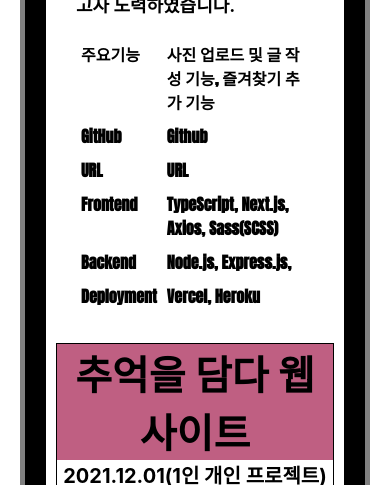
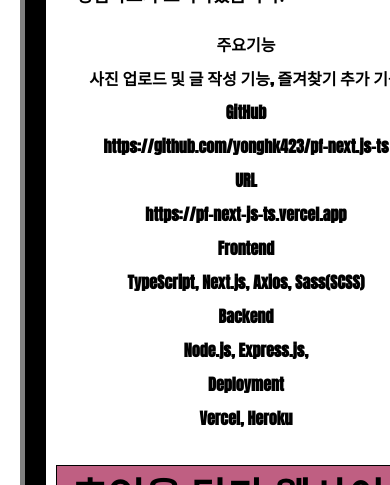
Before and after one commit to yonghk423/pf-next.js-ts, a Next.js app: page / in a window 390 px wide. Shown: the part 2520-3005 px from the top of the page. Built offline with nearby package versions, Linux system fonts and the light colour scheme.

Commit message:
reponsive scss

```diff
--- a/components/Project.module.scss
+++ b/components/Project.module.scss
@@ -114,7 +114,7 @@
     }
 }
 //--------------------------------------------------------------------------
-@media (max-width: 820px) {
+@media (max-width: 990px) {
   .container {
     .laptop {
 
@@ -136,8 +136,69 @@
             // margin: 10px;
             max-width: 100%;
             max-height: 100%;
+            height: 400px;
+            border: none;
+            }
+
+          .projectIntroBox {
+            border: none;
+            max-width: 100%;
+            // margin: 10px;
+            .projectIntro {
+               font-size: 18px;
+               margin: 20px;
+            }
+            .projectIntroTextBox {
+              margin: 20px;
+              display: grid;
+              grid-template-columns: auto auto;
+              justify-items: center;
+              .projectIntroMajor {
+                margin: 5px;
+              }
+              .projectIntroGitHub {
+                margin: 5px;
+              }
+              .projectIntroURL {
+                margin: 5px;
+              }
+              .projectIntroFront {
+                margin: 5px;
+              }
+              .projectIntroBack {
+                margin: 5px;
+              }
+              .projectIntroDeploy {
+                margin: 5px;
+              }
+            }
+          }
+        }
+    }
+  }
+
+}
+
+//--------------------------------------------------------------------
+@media (max-width: 768px) {
+  .container {
+    .laptop {
+
+      .camera {
+
+      }
+      .projectTitleBox {
+
+      }
+      .projectBox {
+          display: grid;
+          margin: 10px;
+          grid-template-columns: auto;
+          justify-items: center;
+
+          .projectImg {
+            width: 380px;
             height: 300px;
-            border: none;
             }
 
           .projectIntroBox {
@@ -178,8 +239,7 @@
 
 }
 
-//--------------------------------------------------------------------
-@media (max-width: 390px) {
+@media (max-width: 565px) {
   .container {
     .laptop {
 
@@ -196,8 +256,8 @@
           justify-items: center;
 
           .projectImg {
-            width: 200px;
-            height: 200px;
+            width: 380px;
+            height: 300px;
             }
 
           .projectIntroBox {
@@ -211,7 +271,7 @@
             .projectIntroTextBox {
               margin: 20px;
               display: grid;
-              grid-template-columns: auto auto;
+              grid-template-columns: auto;
               .projectIntroMajor {
                 margin: 5px;
               }
@@ -235,5 +295,4 @@
         }
     }
   }
-
 }
--- a/components/Project.tsx
+++ b/components/Project.tsx
@@ -41,11 +41,11 @@
                     <div className={styles.projectIntroMajor}>사진 업로드 및 글 작성 기능, 즐겨찾기 추가 기능</div>
                     <div className={styles.projectIntroGitHub}>GitHub</div>
                     <Link href={'https://github.com/yonghk423/pf-next.js-ts'}>
-                      <a><div className={styles.projectIntroGitHub}>Github</div></a>
+                      <a><div className={styles.projectIntroGitHub}>https://github.com/yonghk423/pf-next.js-ts</div></a>
                     </Link>
                     <div className={styles.projectIntroURL}>URL</div>
                     <Link href={'https://pf-next-js-ts.vercel.app'}>
-                      <a><div className={styles.projectIntroGitHub}>URL</div></a>
+                      <a><div className={styles.projectIntroGitHub}>https://pf-next-js-ts.vercel.app</div></a>
                     </Link>
                     <div className={styles.projectIntroFront}>Frontend</div>
                     <div className={styles.projectIntroFront}>
@@ -79,11 +79,11 @@
                     <div className={styles.projectIntroMajor}>사진 업로드 및 글 작성 기능, 즐겨찾기 추가 기능</div>
                     <div className={styles.projectIntroGitHub}>GitHub</div>
                     <Link href={'https://github.com/yonghk423/keep-memories'}>
-                      <a><div className={styles.projectIntroGitHub}>Github</div></a>
+                      <a><div className={styles.projectIntroGitHub}>https://github.com/yonghk423/keep-memories</div></a>
                     </Link>
                     <div className={styles.projectIntroURL}>URL</div>
                     <Link href={'https://market-list-eight.vercel.app'}>
-                      <a><div className={styles.projectIntroGitHub}>URL</div></a>
+                      <a><div className={styles.projectIntroGitHub}>https://market-list-eight.vercel.app</div></a>
                     </Link>
                     <div className={styles.projectIntroFront}>Frontend</div>
                     <div className={styles.projectIntroFront}>
@@ -117,11 +117,11 @@
                     <div className={styles.projectIntroMajor}>퀴즈 만들기, 퀴즈 맞추기, 마일리지를 이용한 상품구매</div>
                     <div className={styles.projectIntroGitHub}>GitHub</div>
                     <Link href={'https://github.com/codestates/TheKing-sLetters'}>
-                      <a><div className={styles.projectIntroGitHub}>Github</div></a>
+                      <a><div className={styles.projectIntroGitHub}>https://github.com/codestates/TheKing-sLetters</div></a>
                     </Link>
                     <div className={styles.projectIntroURL}>URL</div>
                     <Link href={'https://thekingsletters.ml'}>
-                      <a><div className={styles.projectIntroGitHub}>URL</div></a>
+                      <a><div className={styles.projectIntroGitHub}>https://thekingsletters.ml</div></a>
                     </Link>
                     <div className={styles.projectIntroFront}>Frontend</div>
                     <div className={styles.projectIntroFront}>
```
